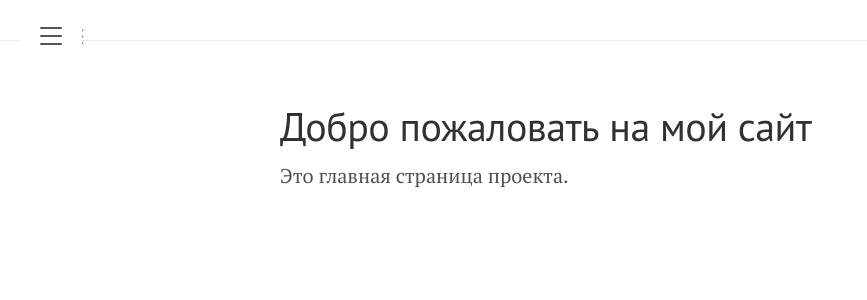
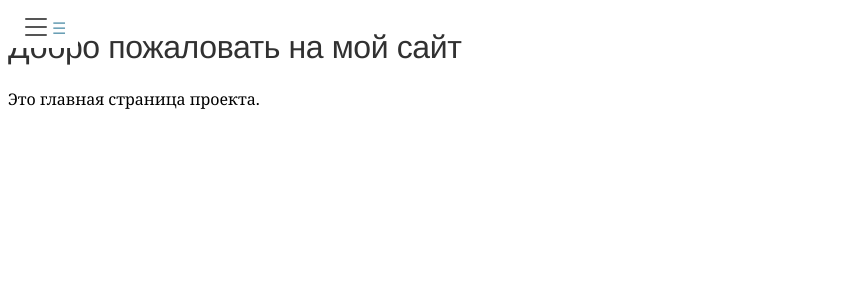
Before and after one commit to Mikrobic/lanyon, a Jekyll site: the page built from pages/index.md, in a window 1280 px wide. Shown: the top 300 px of the page, without its empty margins (0-867 px from the left). Built offline with Jekyll 4.4.1, drawn with Linux system fonts in a browser that asks for light colours.

Commit message:
Форматирование файлов

```diff
--- a/_layouts/default.html
+++ b/_layouts/default.html
@@ -1,29 +1,132 @@
 <!DOCTYPE html>
 <html lang="en-us">
 
-  {% include head.html %}
-  <body class="theme-base-0d">
-  <body>
+<head>
+  <meta charset="utf-8">
+  <meta name="viewport" content="width=device-width, initial-scale=1.0">
+  <title>{{ page.title }}</title>
+  <link rel="stylesheet" href="{{ '/public/css/lanyon.css' | absolute_url }}">
+  <style>
+    /* Дополнительные гарантированные стили для сайдбара */
+    .sidebar {
+      transform: translateX(-100%);
+      transition: transform 0.3s ease;
+    }
+    .sidebar-checkbox:checked ~ .sidebar {
+      transform: translateX(0);
+    }
+    .sidebar-toggle {
+      position: fixed;
+      top: 0.5rem;
+      left: 0.5rem;
+      z-index: 100;
+    }
+  </style>
+</head>
 
-    {% include sidebar.html %}
+<body class="theme-base-0d">
+  <input type="checkbox" class="sidebar-checkbox" id="sidebar-checkbox">
 
-    <!-- Wrap is the content to shift when toggling the sidebar. We wrap the
-         content to avoid any CSS collisions with our real content. -->
-    <div class="wrap">
-      <div class="masthead">
-        <div class="container">
-          <h3 class="masthead-title">
-          </h3>
+  <div class="sidebar" id="sidebar">
+    <div class="sidebar-item">
+      <p>{{ site.description }}</p>
+    </div>
+
+    <nav class="sidebar-nav">
+      <a class="sidebar-nav-item" href="{{ site.baseurl }}/for_me/">Обо мне</a>
+      <a class="sidebar-nav-item" href="{{ site.baseurl }}/stack/">Стек</a>
+      <a class="sidebar-nav-item" href="{{ site.baseurl }}/career/">Карьерный трек</a>
+
+      <div class="sidebar-nav-group">
+        <a href="javascript:void(0)" class="sidebar-nav-item sidebar-nav-toggle">
+          Проекты
+          <svg class="toggle-icon" viewBox="0 0 24 24">
+            <path d="M7 10l5 5 5-5z"/>
+          </svg>
+        </a>
+        <div class="sidebar-submenu">
+          <a href="{{ site.baseurl }}/project/subpage/" class="sidebar-nav-item">
+            Дашборд по учёту ёмкости ресурсов компании
+          </a>
         </div>
       </div>
 
-      <div class="container content">
-        {{ content }}
+      <div class="sidebar-item">
+        <p>Телеграмм: <a href="https://t.me/SergeyTimakin" target="_blank">@SergeyTimakin</a></p>
       </div>
-    </div>
+    </nav>
+  </div>
 
-    <label for="sidebar-checkbox" class="sidebar-toggle"></label>
+  <label for="sidebar-checkbox" class="sidebar-toggle">☰</label>
 
-    <script src='{{ site.baseurl }}/public/js/script.js'></script>
-  </body>
+  <main class="content">
+    {{ content }}
+  </main>
+
+  <script>
+  (function(document) {
+    const sidebarCheckbox = document.getElementById('sidebar-checkbox');
+    const sidebarToggle = document.querySelector('.sidebar-toggle');
+    const sidebar = document.getElementById('sidebar');
+
+    // Инициализация сайдбара
+    function initSidebar() {
+      // Восстановление состояния из localStorage
+      if (localStorage.getItem('sidebarState') === 'open') {
+        sidebarCheckbox.checked = true;
+        sidebar.style.transform = 'translateX(0)';
+      }
+
+      // Обработчик клика по гамбургеру
+      sidebarToggle.addEventListener('click', function(e) {
+        e.preventDefault();
+        sidebarCheckbox.checked = !sidebarCheckbox.checked;
+        updateSidebarState();
+      });
+
+      // Закрытие при клике вне сайдбара
+      document.addEventListener('click', function(e) {
+        if (!sidebarCheckbox.checked) return;
+        if (!sidebar.contains(e.target) && e.target !== sidebarToggle) {
+          sidebarCheckbox.checked = false;
+          updateSidebarState();
+        }
+      });
+
+      // Закрытие при клике на пункты меню
+      document.querySelectorAll('.sidebar-nav-item').forEach(item => {
+        item.addEventListener('click', function() {
+          if (!this.classList.contains('sidebar-nav-toggle') &&
+              !this.hasAttribute('target') &&
+              !this.href.startsWith('http')) {
+            sidebarCheckbox.checked = false;
+            updateSidebarState();
+          }
+        });
+      });
+    }
+
+    // Обновление состояния сайдбара
+    function updateSidebarState() {
+      localStorage.setItem('sidebarState', sidebarCheckbox.checked ? 'open' : 'closed');
+      sidebar.style.transform = sidebarCheckbox.checked ? 'translateX(0)' : 'translateX(-100%)';
+    }
+
+    // Инициализация при загрузке
+    document.addEventListener('DOMContentLoaded', function() {
+      initSidebar();
+
+      // Инициализация подменю
+      document.querySelectorAll('.sidebar-nav-toggle').forEach(button => {
+        const group = button.closest('.sidebar-nav-group');
+        button.addEventListener('click', function(e) {
+          e.preventDefault();
+          e.stopPropagation();
+          group.classList.toggle('active');
+        });
+      });
+    });
+  })(document);
+  </script>
+</body>
 </html>
```
